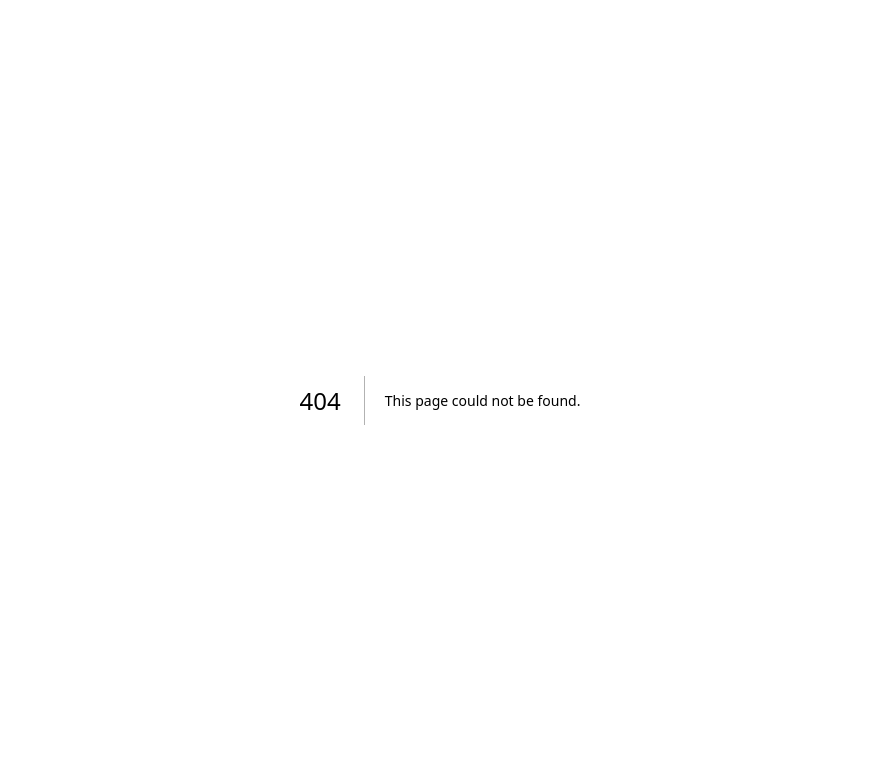
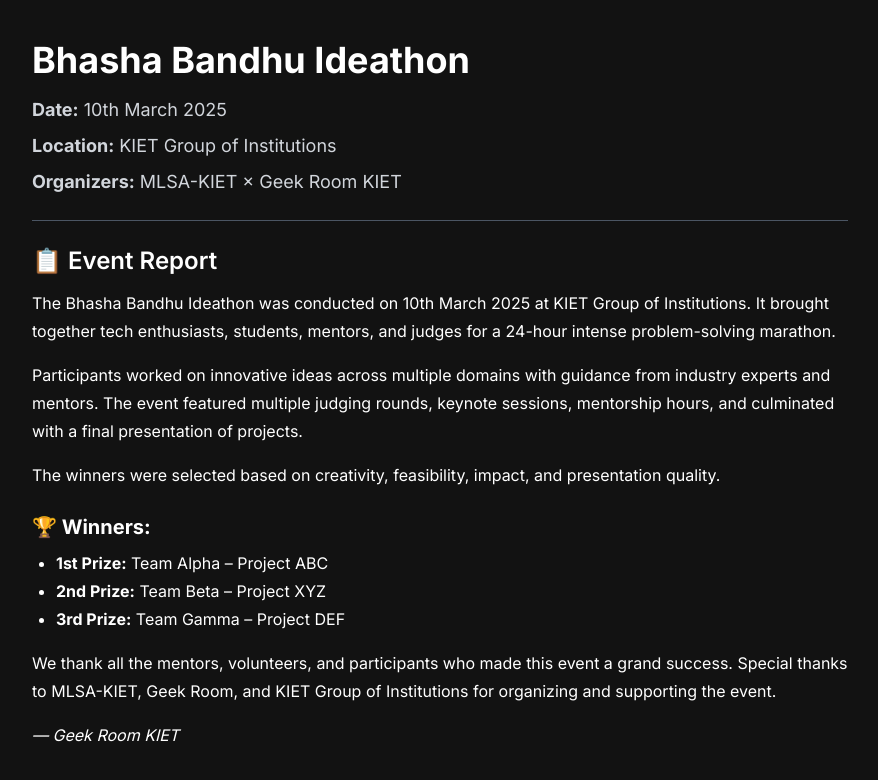
Before and after one commit to GEEK-ROOM-KIET/geekroom-kiet, a Next.js app: page /events/basha-bandhu in a window 1280 px wide. Before the commit this address had no page. Shown: the top 780 px of the page, without its empty margins (200-1078 px from the left). Built offline with nearby package versions, Linux system fonts and the light colour scheme.

Commit message:
Add event to past events of basha-bandhu done!

```diff
--- /dev/null
+++ b/src/app/events/basha-bandhu/page.tsx
@@ -0,0 +1,43 @@
+export default function BashaBandhuPage() {
+  return (
+    <div className="p-10 max-w-4xl mx-auto text-white leading-7">
+      <h1 className="text-4xl font-bold mb-4">Bhasha Bandhu Ideathon</h1>
+
+      <p className="text-lg text-gray-300 mb-2"><strong>Date:</strong> 10th March 2025</p>
+      <p className="text-lg text-gray-300 mb-2"><strong>Location:</strong> KIET Group of Institutions</p>
+      <p className="text-lg text-gray-300 mb-4"><strong>Organizers:</strong> MLSA-KIET × Geek Room KIET</p>
+
+      <hr className="my-6 border-gray-600" />
+
+      <h2 className="text-2xl font-semibold mb-3">📋 Event Report</h2>
+
+      <p className="mb-4">
+        The Bhasha Bandhu Ideathon was conducted on 10th March 2025 at KIET Group of Institutions.
+        It brought together tech enthusiasts, students, mentors, and judges for a 24-hour intense problem-solving marathon.
+      </p>
+
+      <p className="mb-4">
+        Participants worked on innovative ideas across multiple domains with guidance from industry experts and mentors.
+        The event featured multiple judging rounds, keynote sessions, mentorship hours, and culminated with a final presentation of projects.
+      </p>
+
+      <p className="mb-4">
+        The winners were selected based on creativity, feasibility, impact, and presentation quality.
+      </p>
+
+      <h3 className="text-xl font-bold mt-6 mb-2">🏆 Winners:</h3>
+      <ul className="list-disc pl-6 mb-4">
+        <li><strong>1st Prize:</strong> Team Alpha – Project ABC</li>
+        <li><strong>2nd Prize:</strong> Team Beta – Project XYZ</li>
+        <li><strong>3rd Prize:</strong> Team Gamma – Project DEF</li>
+      </ul>
+
+      <p className="mb-4">
+        We thank all the mentors, volunteers, and participants who made this event a grand success.
+        Special thanks to MLSA-KIET, Geek Room, and KIET Group of Institutions for organizing and supporting the event.
+      </p>
+
+      <p className="italic">— Geek Room KIET</p>
+    </div>
+  );
+}
--- a/src/app/events/page.tsx
+++ b/src/app/events/page.tsx
@@ -148,17 +148,17 @@
 
               <CardFooter className="p-6 pt-0">
  <Link
-    href={event.upcoming ? `/events/${event.id}` : "#"}
-    className={`w-full ${!event.upcoming ? "pointer-events-none opacity-50" : ""}`}
+  href="/events/basha-bandhu"
+  className="w-full"
 >
   <Button
     variant="default"
     className="w-full bg-primary hover:bg-primary/90"
-      disabled={!event.upcoming}
   >
     Learn More
   </Button>
 </Link>
+
 </CardFooter>
 
             </Card>
```
Lines whose indentation alone changed are shown as unchanged.
